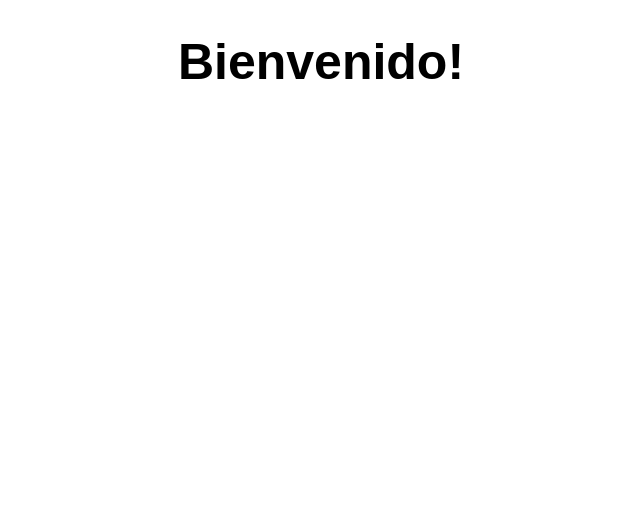
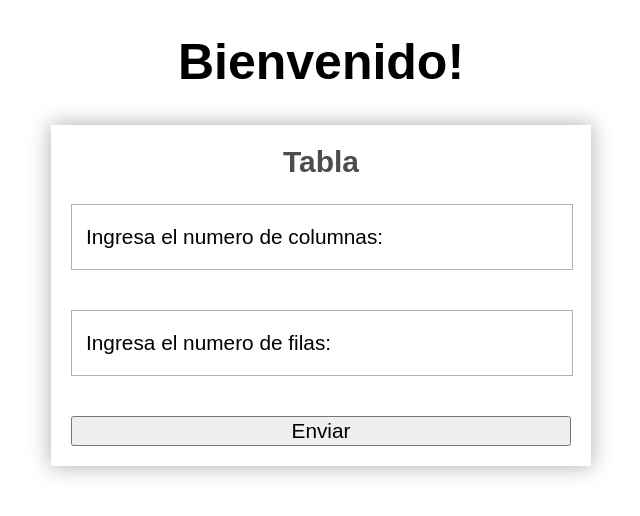
Before and after one commit to 1Nero1/DesarrolloWeb, a plain HTML site: page Practicas/Tabla Automatica/index.html in a window 1280 px wide. Shown: the whole page, without its empty margins (319-959 px from the left). Drawn offline with Linux system fonts and the light colour scheme.

Commit message:
Creando un formulario y dando estilos al mismo

```diff
--- a/Practicas/Tabla Automatica/index.html
+++ b/Practicas/Tabla Automatica/index.html
@@ -12,9 +12,28 @@
     <header> <!-- Encabezado -->
     </header>
     <main> <!-- Cuerpo -->
-        <div class="bienvenida">
-            <h1>Bienvenido!</h1>
-        </div>
+        <section class="contenedor_Bien">
+            <div class="bienvenida">
+                <h1>Bienvenido!</h1>
+            </div>
+        </section>
+        <sectionc class="contenedor_Form">
+            <div class="env_Datos">
+                <form action="#" class="formulario">
+                    <h2 class="form_Titulo">Tabla</h2>
+                    <input type="text" class="form_input">
+                    <label for="" class="form_label">
+                        Ingresa el numero de columnas:
+                    </label>
+                    <input type="text" class="form_input">
+                    <label for="" class="form_label">
+                        Ingresa el numero de filas:
+                    </label>
+                    <button class="form_btn">Enviar</button>
+                </form>
+            </div>
+        </section>
+        <form action=""></form>
     </main>
     <footer> <!-- Pie de pagina -->
     </footer>
--- a/Practicas/Tabla Automatica/styles/master.css
+++ b/Practicas/Tabla Automatica/styles/master.css
@@ -29,6 +29,39 @@ img{
     height: 100%;
     margin: auto;
 }
-.arreglar{
-    margin: 10px 5px 30px;
+
+/* ====Cuerpo=== */
+.formulario{
+    width: 500px;
+    max-width: 100%;
+    margin:auto;
+    margin-top: 30px;
+    padding: 20px;
+    /* REMEMBER: Buscar */
+    box-shadow: 0 0 20px 1px rgba(0,0,0,0.3);
+    position: relative;
 }
+.form_Titulo{
+    text-align: center;
+    margin-top: 0;
+    color: rgba(0,0,0,0.7);
+}
+/* Acomonando el contenido del formulario */
+.form_input, .form_label, .form_btn{
+    display: block;
+    width: 100%;
+    font-size: 1.3em;
+}
+
+/* Acomodandp los input */
+.form_input{
+    padding: 20px 0px;
+    /* REMEMBER: Buscar */
+    border: 1px solid rgba(0,0,0,0.3);
+    margin-bottom: 40px;
+}
+.form_label{ /* aquitengo error */
+    padding-left: 15px;
+    position: absolute;
+    margin-top: -85px;
+}
```
